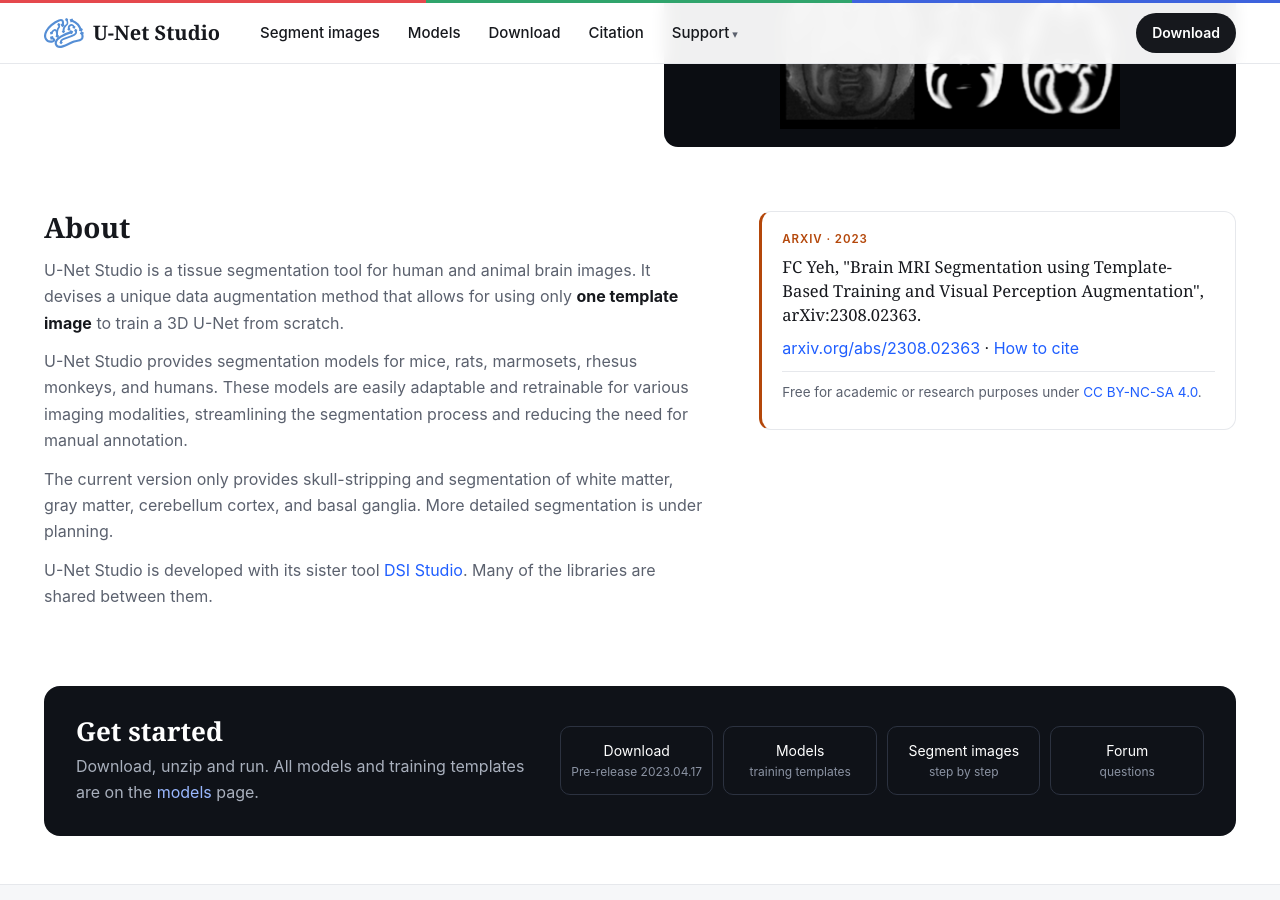
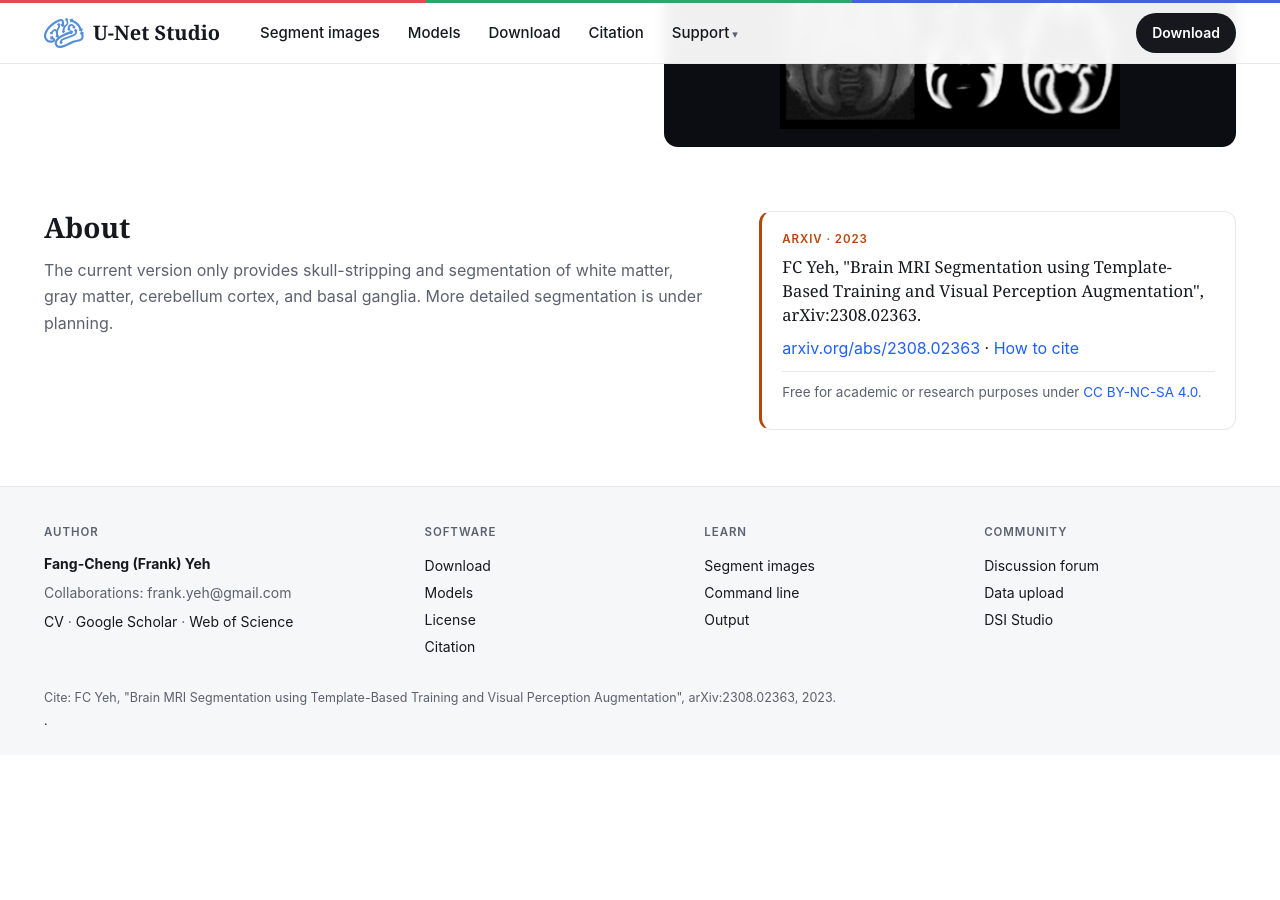
Before and after one commit to frankyeh/UNet-Studio-Website, a Jekyll site: the page built from index.md, in a window 1280 px wide and 900 px high, scrolled down 1493 px. Built offline with Jekyll 4.4.1, drawn with Linux system fonts in a browser that asks for light colours; after the commit the page ends 2248 px from its top, so only the background shows below that.

Commit message:
Polish U-Net homepage: index.md

```diff
--- a/index.md
+++ b/index.md
@@ -13,10 +13,7 @@ title: U-Net Studio
 <section class="about">
   <div>
     <h2 id="about">About</h2>
-    <p>U-Net Studio is a tissue segmentation tool for human and animal brain images. It devises a unique data augmentation method that allows for using only <strong style="color:#16181d">one template image</strong> to train a 3D U-Net from scratch.</p>
-    <p>U-Net Studio provides segmentation models for mice, rats, marmosets, rhesus monkeys, and humans. These models are easily adaptable and retrainable for various imaging modalities, streamlining the segmentation process and reducing the need for manual annotation.</p>
     <p>The current version only provides skull-stripping and segmentation of white matter, gray matter, cerebellum cortex, and basal ganglia. More detailed segmentation is under planning.</p>
-    <p>U-Net Studio is developed with its sister tool <a href="https://dsi-studio.labsolver.org">DSI Studio</a>. Many of the libraries are shared between them.</p>
   </div>
   <div class="cite-card">
     <small>arXiv · 2023</small>
@@ -25,16 +22,3 @@ title: U-Net Studio
     <span class="lic">Free for academic or research purposes under <a href="https://creativecommons.org/licenses/by-nc-sa/4.0/legalcode">CC BY-NC-SA 4.0</a>.</span>
   </div>
 </section>
-
-<section class="start">
-  <div>
-    <h2>Get started</h2>
-    <p>Download, unzip and run. All models and training templates are on the <a href="/models.html" style="color:#9ab8ff">models</a> page.</p>
-  </div>
-  <div class="opts">
-    <a href="/download.html">Download<small>Pre-release 2023.04.17</small></a>
-    <a href="/models.html">Models<small>training templates</small></a>
-    <a href="/evaluate.html">Segment images<small>step by step</small></a>
-    <a href="https://groups.google.com/g/unet-studio">Forum<small>questions</small></a>
-  </div>
-</section>
```
